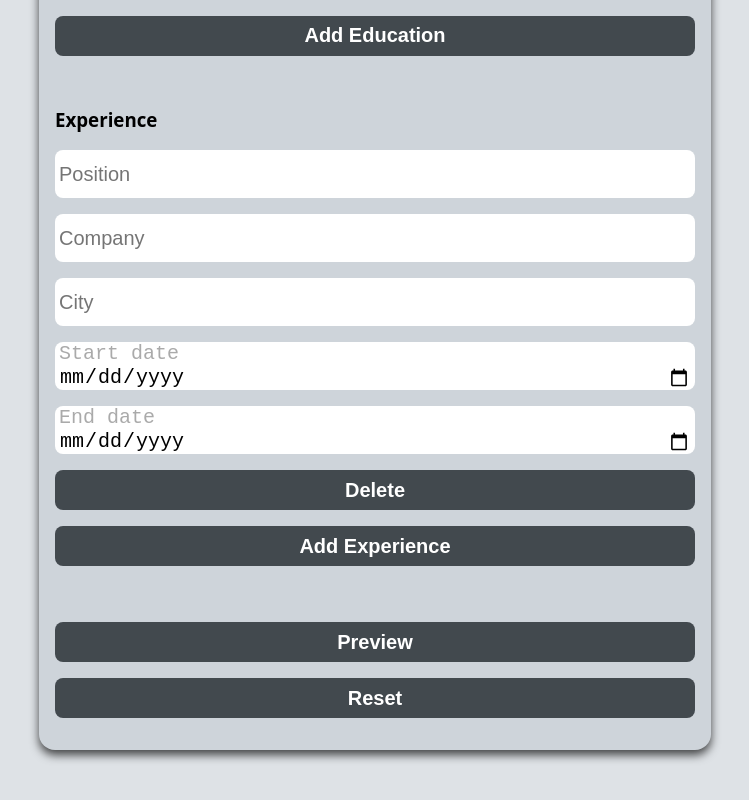
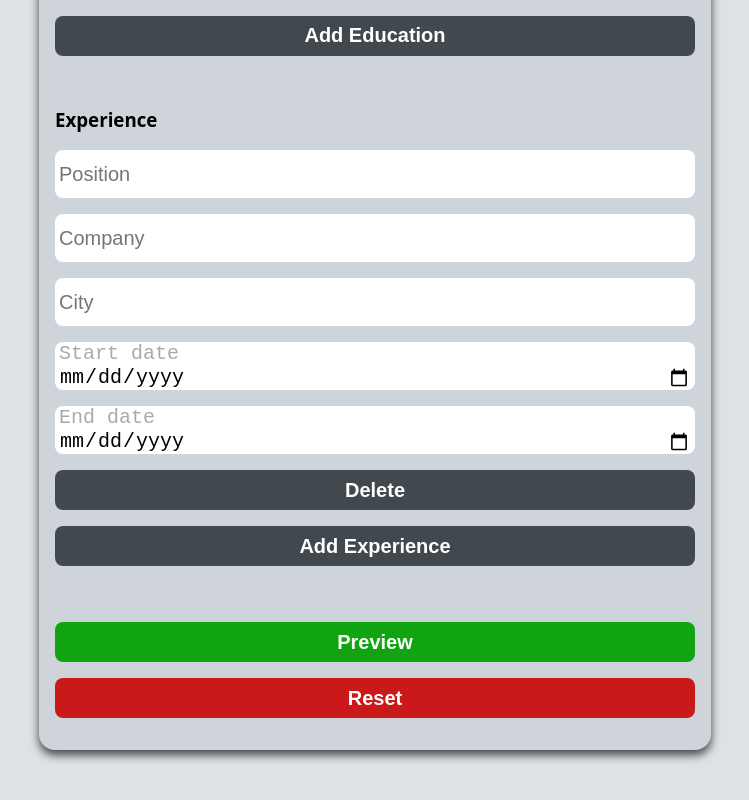
Before and after one commit to dariojularic/CV-creator-react, a React (Vite) app: page / in a window 1280 px wide. Shown: the part 1192-1992 px from the top of the page, without its empty margins (265-1014 px from the left). Built offline with nearby package versions, Linux system fonts and the light colour scheme.

Commit message:
Refactor code

```diff
--- a/src/Button.css
+++ b/src/Button.css
@@ -1,5 +1,8 @@
-button {
+.button {
   margin-bottom: 16px;
+  /* margin-left: 16px;
+  margin-right: 16px; */
+  min-width: 80px;
   height: 40px;
   border-radius: 8px;
   border: none;
@@ -8,10 +11,26 @@ button {
   font-weight: 600;
   font-size: 20px;
   cursor: pointer;
-  transition: background-color 0.3s;
+  transition: background-color 0.1s;
 }
 
 button:hover {
   background-color: #343a40;
-  transition: background-color 0.3s;
+  transition: background-color 0.1s;
 }
+
+.button-cancel, .reset {
+  background-color: rgb(202, 25, 25);
+}
+
+.button-cancel:hover, .reset:hover {
+  background-color: rgb(177, 9, 9);
+}
+
+.button-action {
+  background-color: rgb(16, 164, 16);
+}
+
+.button-action:hover {
+  background-color: rgb(6, 125, 6);
+}
--- a/src/Button.jsx
+++ b/src/Button.jsx
@@ -5,7 +5,7 @@ function Button(props) {
   const { id, type, value, handleClick } = props;
 
   return (
-    <button type={type} onClick={id ? () => handleClick(id) : handleClick}>
+    <button className={`button ${type}`} type={type} onClick={id ? () => handleClick(id) : handleClick}>
       {value}
     </button>
   );
--- a/src/Education.css
+++ b/src/Education.css
@@ -2,5 +2,4 @@
   display: flex;
   flex-direction: column;
   justify-content: space-between;
-
 }
--- a/src/Education.jsx
+++ b/src/Education.jsx
@@ -32,7 +32,7 @@ function Education(props) {
         );
       })}
 
-      <Button id={id} type="button" value="Delete" handleClick={handleDelete} />
+      <Button id={id} type="delete" value="Delete" handleClick={handleDelete} />
     </div>
   );
 }
--- a/src/Experience.jsx
+++ b/src/Experience.jsx
@@ -32,7 +32,7 @@ function Experience(props) {
         );
       })}
 
-      <Button id={id} type="button" value="Delete" handleClick={handleDelete} />
+      <Button id={id} type="delete" value="Delete" handleClick={handleDelete} />
     </div>
   );
 }
--- a/src/Form.jsx
+++ b/src/Form.jsx
@@ -133,7 +133,7 @@ function Form() {
           })}
 
           <Button
-            type="button"
+            type="buttonaction"
             value="Add Education"
             handleClick={handleAddEducation}
           />
@@ -154,7 +154,7 @@ function Form() {
 
         <div className="submit-btns">
           <Button
-            type="submit"
+            type="button-action"
             value="Preview"
             handleClick={(event) => {
               event.preventDefault();
--- a/src/Label.css
+++ /dev/null
@@ -1,6 +0,0 @@
-label {
-  margin: 16px 0;
-  font-size: 24px;
-  font-weight: 600;
-  color: #202020;
-}
--- a/src/Preview.css
+++ b/src/Preview.css
@@ -102,3 +102,14 @@ main {
 hr {
   margin: 6px 0;
 }
+
+.buttons {
+  position: absolute;
+  top: 0;
+  right: -200px;
+  /* background-color: yellow; */
+  width: 180px;
+  display: flex;
+  justify-content: space-between;
+  /* padding: 0 32px; */
+}
--- a/src/Preview.jsx
+++ b/src/Preview.jsx
@@ -1,10 +1,18 @@
 import "./Preview.css";
 import ReactDom from "react-dom";
 import { format } from "date-fns";
+import Button from "./Button";
 
 function Preview(props) {
   const { cv, setPreview } = props;
 
+  function handleClickBackButton() {
+    setPreview(false)
+  }
+
+  function handleClickPrintButton() {
+    window.print()
+  }
 
   // const baseClass = "button"
   // const modifierClass = props.type === "action" ? "button-action" : "button-cancel"
@@ -31,8 +39,10 @@ function Preview(props) {
 
           <div className="buttons">
             {/* koristit button komponentu, ako ne primi prop, neka ostane sivi */}
-            <button onClick={() => setPreview(false)}>Back</button>
-            <button onClick={() => window.print()}>Print</button>
+            <Button handleClick={handleClickBackButton} value="Back" type="button-cancel" />
+            <Button handleClick={handleClickPrintButton} value="Print" type="button-action"/>
+            {/* <button onClick={() => setPreview(false)}>Back</button>
+            <button onClick={() => window.print()}>Print</button> */}
           </div>
         </section>
 
```
Also changed, not shown: src/Label.jsx (deleted, +0 -17 lines).
